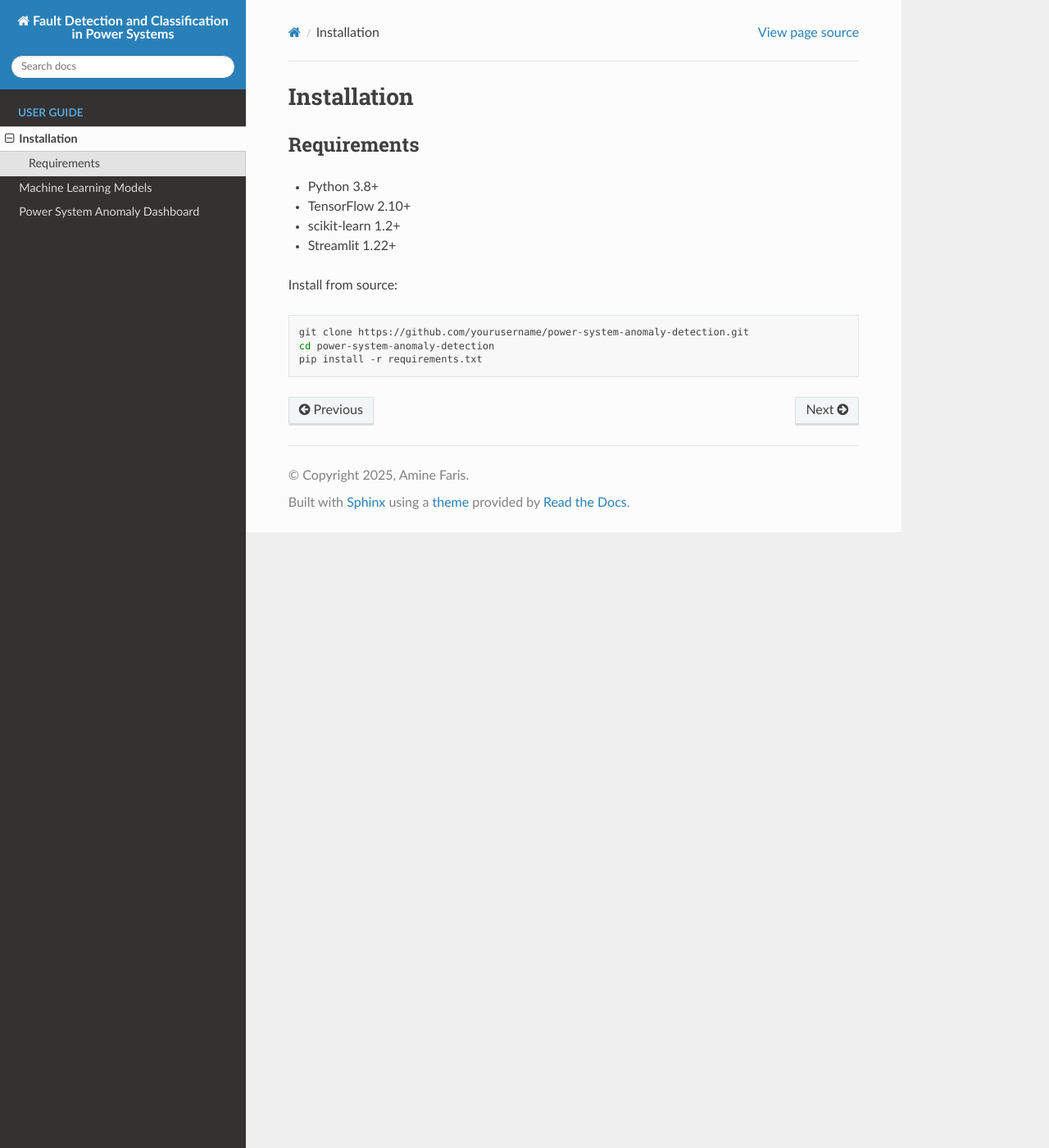
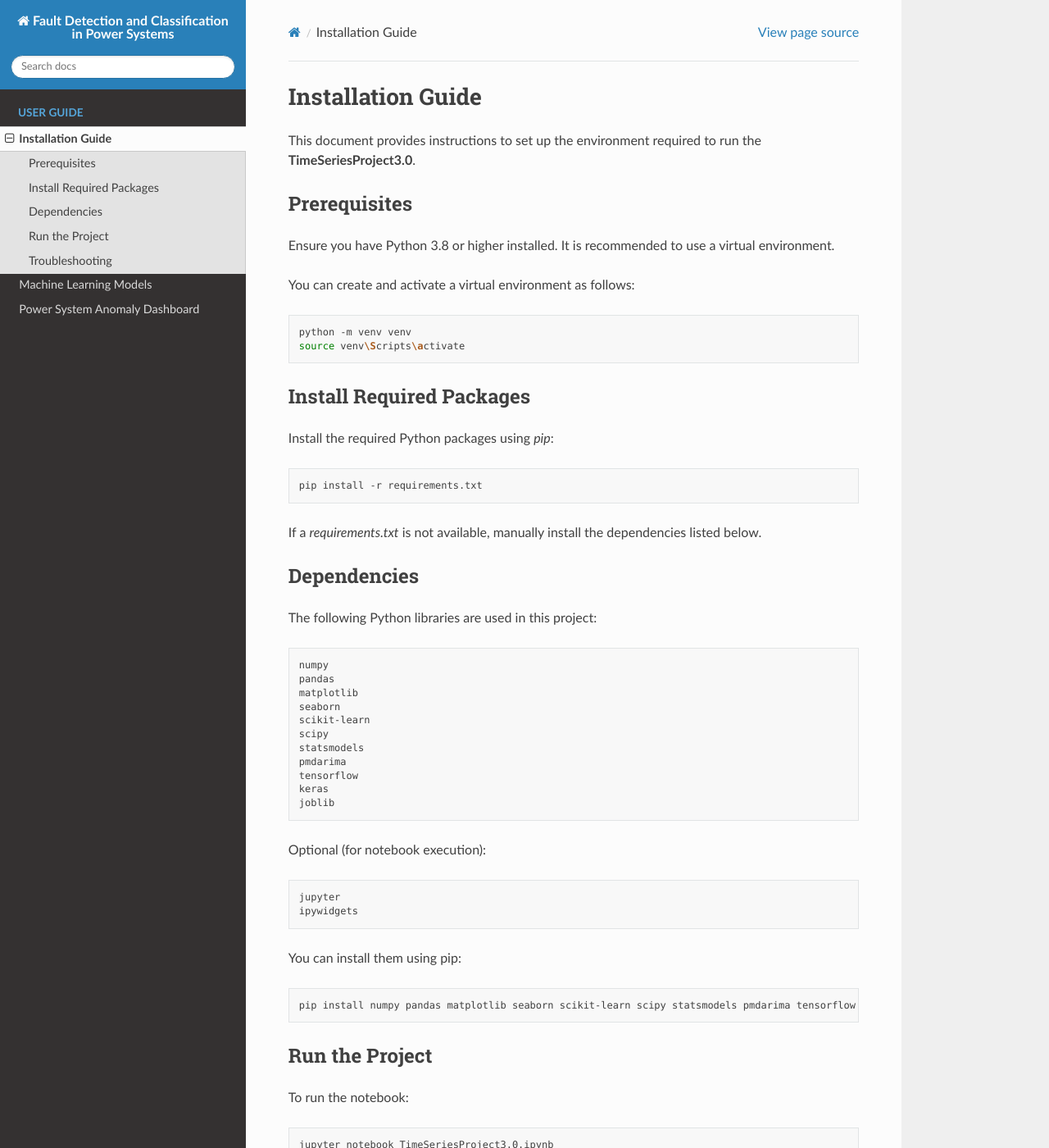
Before and after one commit to Amine-te/Fault-Detection-and-Classification-in-Power-Systems, a Sphinx documentation site: the page built from docs/source/installation.rst, in a window 1280 px wide and 1400 px high. Shown: the whole window at 82% size. Built offline with Sphinx 7.4.7 and the Read the Docs theme 3.1.0, drawn with Linux system fonts in a browser that asks for light colours; pages that are not in the unit, such as notebooks, are missing from menus; some of the changed text lies outside the part shown.

Commit message:
update installation.rst

```diff
--- a/docs/source/installation.rst
+++ b/docs/source/installation.rst
@@ -1,17 +1,77 @@
-Installation
-============
+Installation Guide
+==================
 
-Requirements
-------------
-- Python 3.8+
-- TensorFlow 2.10+
-- scikit-learn 1.2+
-- Streamlit 1.22+
+This document provides instructions to set up the environment required to run the **TimeSeriesProject3.0**.
 
-Install from source:
+Prerequisites
+-------------
+
+Ensure you have Python 3.8 or higher installed. It is recommended to use a virtual environment.
+
+You can create and activate a virtual environment as follows:
 
 .. code-block:: bash
 
-   git clone https://github.com/yourusername/power-system-anomaly-detection.git
-   cd power-system-anomaly-detection
+   python -m venv venv
+   source venv\Scripts\activate
+
+Install Required Packages
+-------------------------
+
+Install the required Python packages using `pip`:
+
+.. code-block:: bash
+
    pip install -r requirements.txt
+
+If a `requirements.txt` is not available, manually install the dependencies listed below.
+
+Dependencies
+------------
+
+The following Python libraries are used in this project:
+
+.. code-block:: bash
+
+   numpy
+   pandas
+   matplotlib
+   seaborn
+   scikit-learn
+   scipy
+   statsmodels
+   pmdarima
+   tensorflow
+   keras
+   joblib
+
+Optional (for notebook execution):
+
+.. code-block:: bash
+
+   jupyter
+   ipywidgets
+
+You can install them using pip:
+
+.. code-block:: bash
+
+   pip install numpy pandas matplotlib seaborn scikit-learn scipy statsmodels pmdarima tensorflow keras joblib jupyter ipywidgets
+
+Run the Project
+---------------
+
+To run the notebook:
+
+.. code-block:: bash
+
+   jupyter notebook TimeSeriesProject3.0.ipynb
+
+This will open the notebook in your default web browser. Follow the cells in sequence to reproduce the analysis.
+
+Troubleshooting
+---------------
+
+- Ensure all dependencies are installed before running the notebook.
+- For TensorFlow GPU support, ensure CUDA and cuDNN are properly configured.
+- Use `pip list` to verify installed package versions.
```
